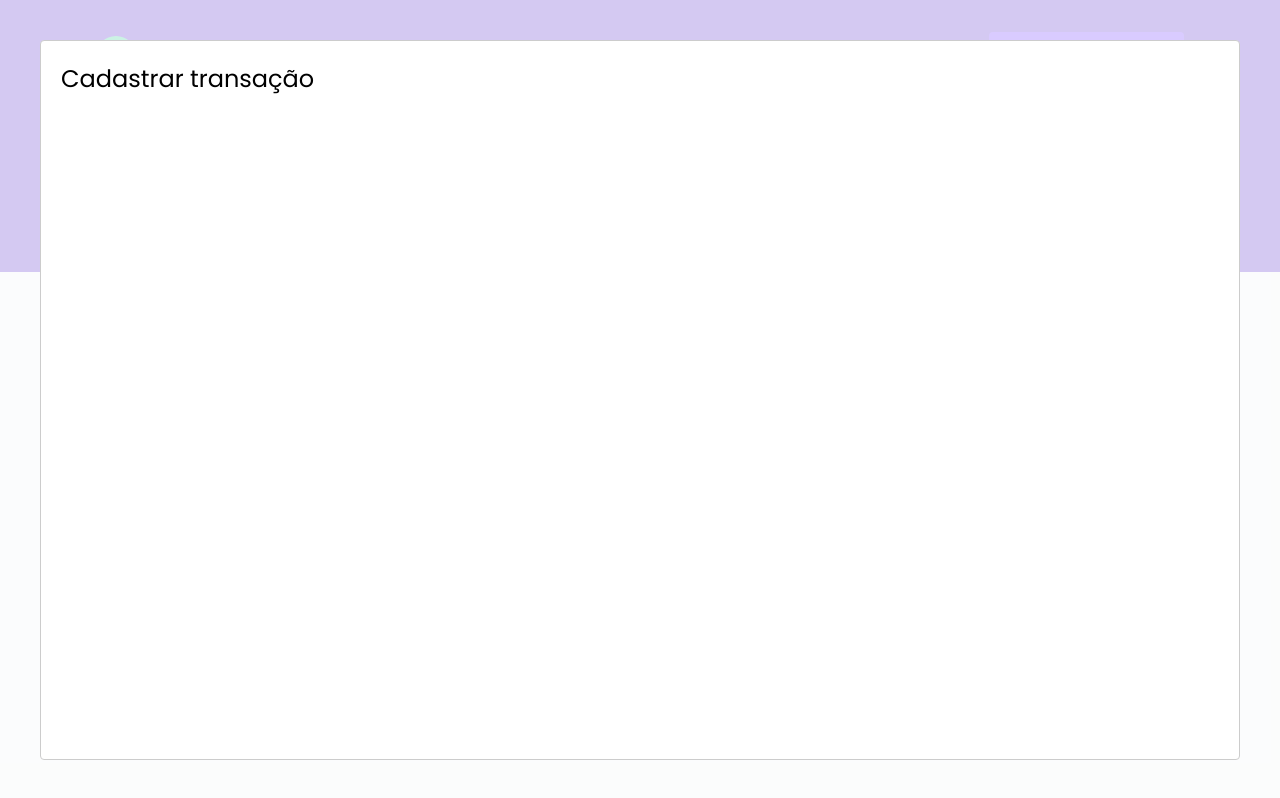
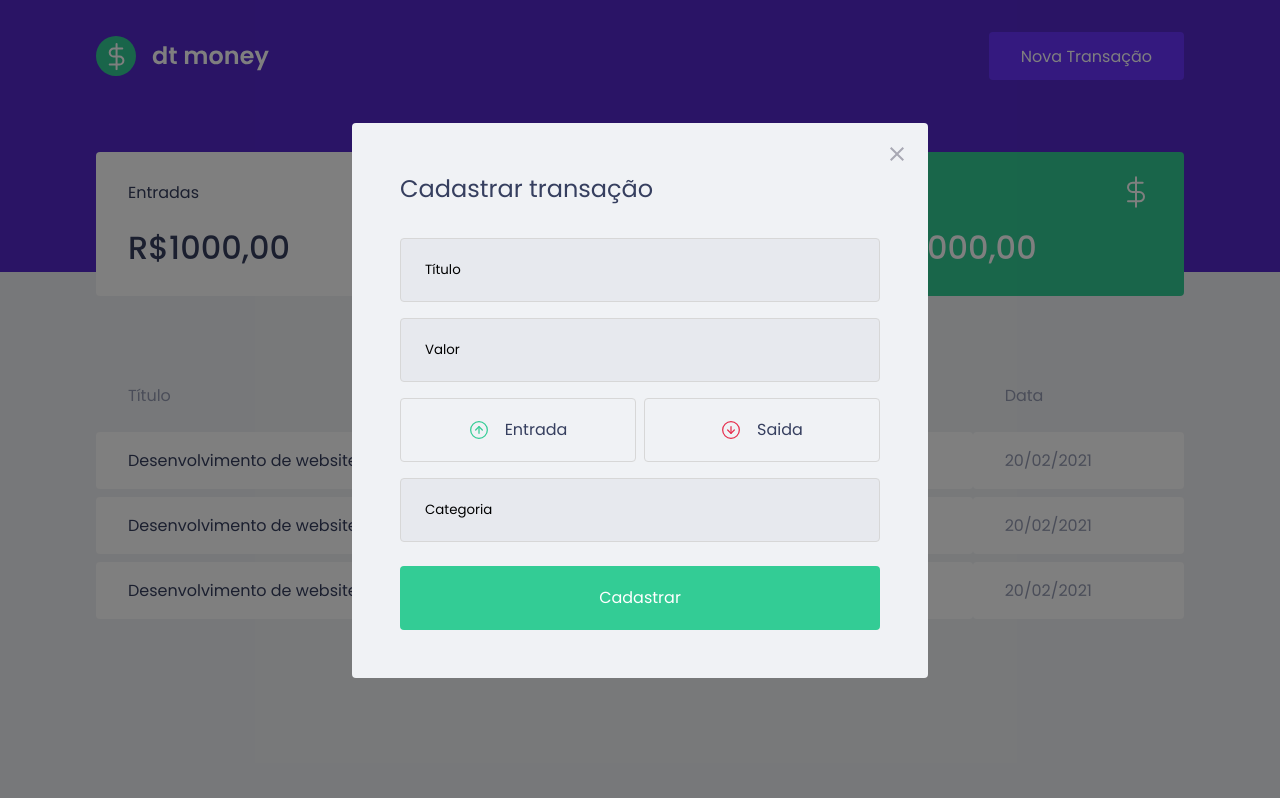
Before and after one commit to JoaoBaroni/dtmoney, a React (Create React App) app: page / in a window 1280 px wide. Both pictures are taken after a click on the button "Nova Transação". Built offline with nearby package versions, Linux system fonts and the light colour scheme; no server answers; what miragejs would draw is missing.

Commit message:
Adicionado novo pacote polished para tratamento de cores estilizado componente NewTransactionModal

```diff
--- a/package.json
+++ b/package.json
@@ -6,6 +6,7 @@
     "@types/react-modal": "^3.12.0",
     "axios": "^0.21.1",
     "miragejs": "^0.1.41",
+    "polished": "^4.1.1",
     "react": "^17.0.2",
     "react-dom": "^17.0.2",
     "react-modal": "^3.12.1",
--- a/src/components/NewTransactionModal/index.tsx
+++ b/src/components/NewTransactionModal/index.tsx
@@ -1,4 +1,8 @@
 import Modal from 'react-modal';
+import incomeImg from '../../assets/income.svg';
+import outcomeImg from '../../assets/outcome.svg';
+import { Container, TransactionTypeContainer } from './styles';
+import closeImg from '../../assets/close.svg';
 
 interface NewTransactionModalProps {
   isModalOpen: boolean;
@@ -11,8 +15,42 @@
     <Modal
     isOpen={isModalOpen}
     onRequestClose={onRequestCloseModal}
+    overlayClassName="react-modal-overlay"
+    className="react-modal-content"
   >
+    <button
+      type="button"
+      onClick={onRequestCloseModal}
+      className="react-modal-close"
+    >
+      <img src={closeImg} alt="Fechar modal"/>
+    </button>
+    <Container>
     <h2>Cadastrar transação</h2>
+
+    <input placeholder="Título"/>
+
+    <input placeholder="Valor" type="number"/>
+    <TransactionTypeContainer>
+      <button>
+        <img src={incomeImg} alt="Deposit" />
+        <span>Entrada</span>
+      </button>
+
+      <button>
+        <img src={outcomeImg} alt="Withdraw" />
+        <span>Saida</span>
+      </button>
+    </TransactionTypeContainer>
+
+    <input placeholder="Categoria"/>
+    <button type="submit">Cadastrar</button>
+
+
+
+    </Container>
+
+
   </Modal>
 
   );
--- a/src/components/NewTransactionModal/styles.ts
+++ b/src/components/NewTransactionModal/styles.ts
@@ -1,4 +1,85 @@
 import styled from 'styled-components';
+import {darken} from 'polished';
 
-export const Container = styled.div`
+export const Container = styled.form`
+  h2 {
+    color: var(--text-title);
+    font-size: 1.5rem;
+    margin-bottom: 2rem;
+  }
+
+  input {
+    width: 100%;
+    padding: 0 1.5rem;
+    height: 4rem;
+    border-radius: 0.25rem;
+    background: #e7e9ee;
+    border: 1px solid #d7d7d7;
+
+    &::placeholder{
+      color: var(--text-body-color);
+    }
+
+    & + input {
+      margin-top: 1rem;
+    }
+  }
+
+  button[type="submit"]{
+    width: 100%;
+    padding: 0 1.5rem;
+    height: 4rem;
+    background: var(--green);
+    color: #fff;
+    border-radius: 0.25rem;
+    border: 0;
+    font-size: 1rem;
+    margin-top: 1.5rem;
+    transition: filter 0.2s;
+
+    &:hover {
+      filter: brightness(0.9);
+    }
+
+  }
+
+
 `;
+
+export const TransactionTypeContainer = styled.div`
+  margin: 1rem 0;
+  display: grid;
+  grid-template-columns: repeat(2, 1fr);
+  gap: 0.5rem;
+
+  button{
+    height: 4rem;
+    border: 1px solid #d7d7d7;
+    border-radius: 0.25rem;
+    background: transparent;
+
+    display: flex;
+    align-items: center;
+    justify-content: center;
+    transition: border-color 0.2s;
+
+
+    &:hover{
+      border-color: ${darken(0.1, '#d7d7d7')}
+
+    }
+
+    img{
+      width: 20px;
+      height: 20px;
+    }
+
+    span{
+      display: inline-block;
+      margin-left: 1rem;
+      font-size: 1rem;
+      color: var(--text-title);
+    }
+  }
+
+`;
--- a/src/styles/global.ts
+++ b/src/styles/global.ts
@@ -52,4 +52,41 @@
     cursor: not-allowed;
   }
 
+  .react-modal-overlay{
+    background: rgba(0, 0, 0, 0.5);
+    position: fixed;
+    top: 0;
+    bottom: 0;
+    right: 0;
+    left: 0;
+
+    display: flex;
+    align-items: center;
+    justify-content: center;
+  }
+
+  .react-modal-content{
+    width: 100%;
+    max-width: 576px;
+    background-color: var(--background);
+    padding: 3rem;
+    position: relative;
+    border-radius: 0.25rem;
+  }
+
+  .react-modal-close {
+    position: absolute;
+    right: 1.5rem;
+    top: 1.5rem;
+    border: 0;
+    background: transparent;
+
+    transition: filter 0.2s;
+
+    &:hover {
+      filter: brightness(0.8);
+    }
+
+  }
+
 `;
```
Also changed, not shown: 1 other file (tests, documents, lock files or other folders).
